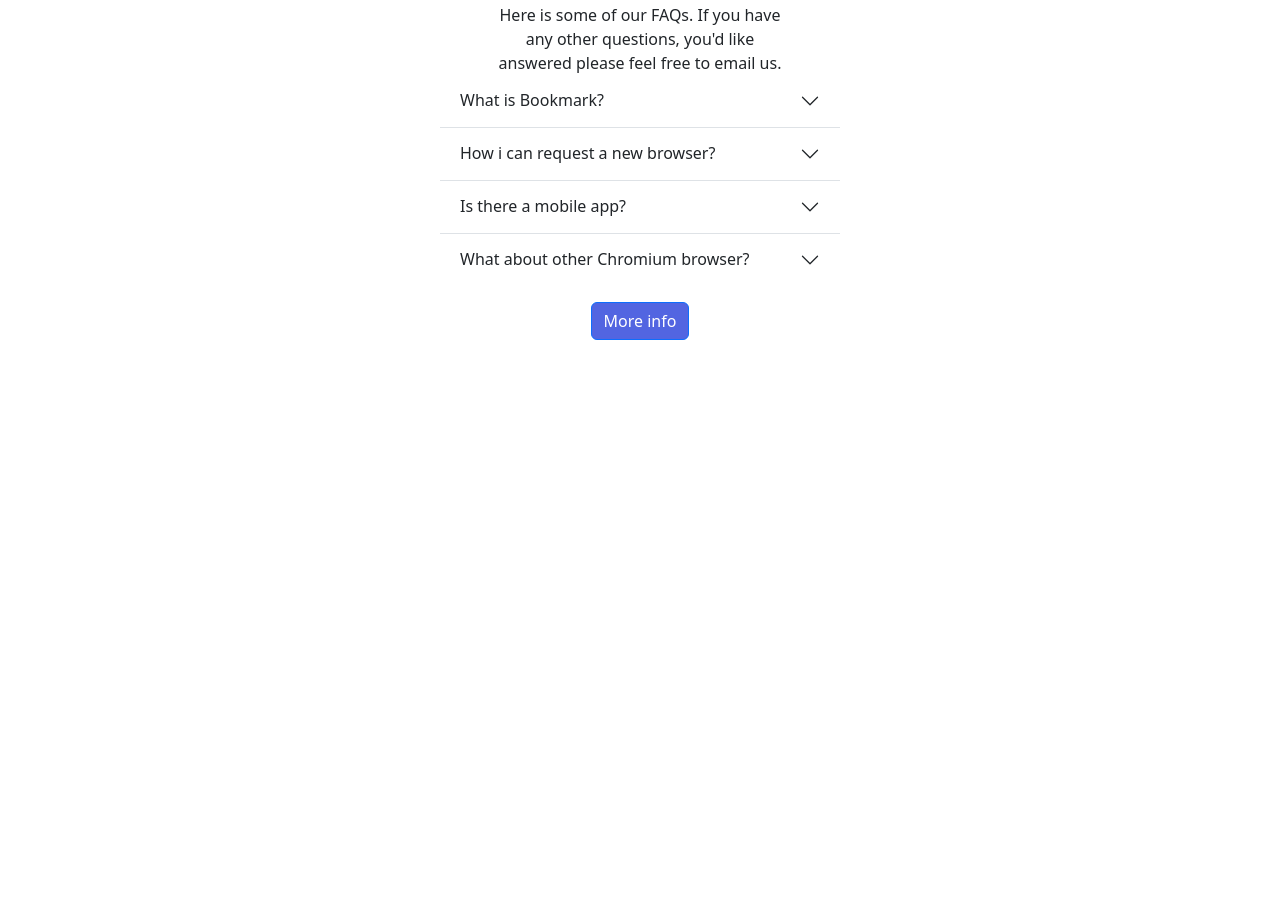
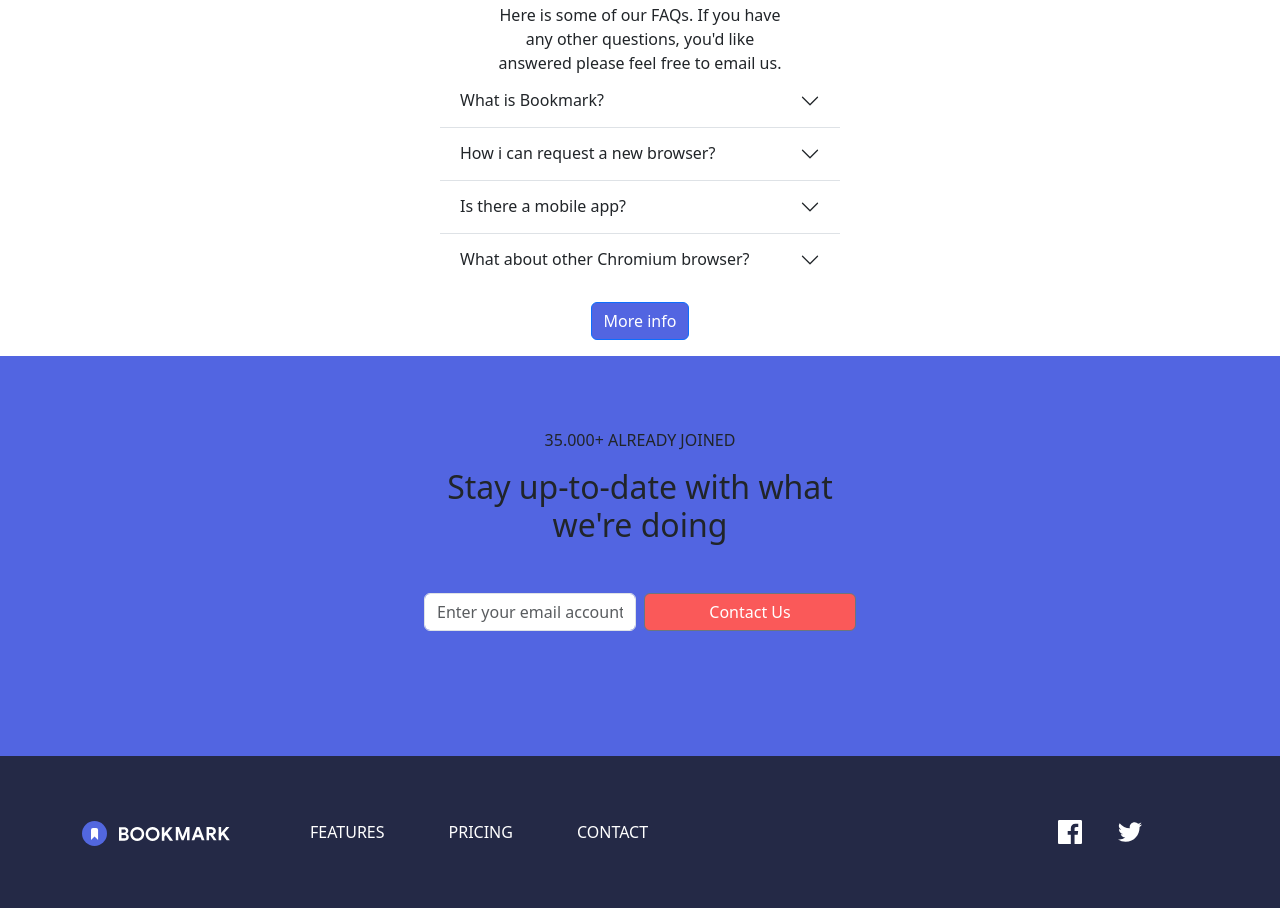
Before and after one commit to paulare17/Sprint1.2.2, a website built with Vite: page index.html in a window 1280 px wide. Shown: the part 1776-2684 px from the top of the page. Before the commit the page ends 2116 px from the top, so only its background shows below. Built offline with nearby package versions, Linux system fonts and the light colour scheme; files whose address does not match are found by name.

Commit message:
Finalitzat footer

```diff
--- a/index.html
+++ b/index.html
@@ -21,8 +21,7 @@
     <div id="section-tabs"></div>
     <div id="section-down"></div>
     <div id="section-faqs"></div>
-
-
+    <div id="footer-bookmark"></div>
 
 
     <script src="./node_modules/bootstrap/dist/js/bootstrap.bundle.min.js"></script>
--- /dev/null
+++ b/public/footer.html
@@ -0,0 +1,75 @@
+<!DOCTYPE html>
+<html lang="en">
+  <head>
+    <meta charset="UTF-8" />
+    <meta name="viewport" content="width=device-width, initial-scale=1.0" />
+    <title>Document</title>
+  </head>
+  <body>
+    <footer id="footer">
+      <div
+        class="container-fluid d-flex justify-content-center mt-3 py-4"
+        id="blue-footer"
+      >
+        <div class="row">
+          <div class="col text-center">
+            <p class="text-uppercase mt-5" id="p1">35.000+ already joined</p>
+            <h2 id="stay">Stay up-to-date with what we're doing</h2>
+            <div class="d-flex flex-md-row flex-column gap-2 mt-5 mx-auto">
+              <input
+                type="email"
+                class="form-control w-100 w-md-auto"
+                placeholder="Enter your email account"
+              />
+              <button class="btn btn-secondary w-100 w-md-auto" id="contact">
+                Contact Us
+              </button>
+            </div>
+          </div>
+        </div>
+      </div>
+      <!-- Barra navegació footer -->
+      <nav class="navbar navbar-expand-md">
+        <div class="container-fluid">
+          <div class="container">
+            <div class="row align-items-center">
+              <div
+                class="col text-center text-md-start d-flex flex-column flex-md-row justify-content-md-between align-items-center"
+              >
+                <a class="navbar-brand" href="#">
+                  <img
+                    src="/public/logo-bookmark2.svg"
+                    alt="Logo"
+                    class="d-inline-block align-text-top-md"
+                  />
+                </a>
+                <ul
+                  class="navbar-nav d-flex flex-md-row flex-column align-items-center ms-md-4 mt-3 mt-md-0 flex-grow-1 justify-content-md-end"
+                  id="footer-nav"
+                >
+                  <li class="nav-item">
+                    <a class="nav-link" href="#">Features</a>
+                  </li>
+                  <li class="nav-item">
+                    <a class="nav-link" href="#">Pricing</a>
+                  </li>
+                  <li class="nav-item">
+                    <a class="nav-link" href="#">Contact</a>
+                  </li>
+                  <li
+                    class="nav-item d-inline-block d-flex justify-content-end ms-md-auto"
+                  >
+                    <a class="nav-link" href="#">
+                      <img src="./icon-facebook.svg" class="p-3" />
+                      <img src="./icon-twitter.svg" class="p-3" />
+                    </a>
+                  </li>
+                </ul>
+              </div>
+            </div>
+          </div>
+        </div>
+      </nav>
+    </footer>
+  </body>
+</html>
--- a/src/main.js
+++ b/src/main.js
@@ -91,4 +91,17 @@
         document.getElementById("section-faqs").innerHTML = "Error: " + error.message;
         console.error("Error carregant section4-faqs:", error);
       });
+
+      fetch("/footer.html")
+      .then((response) => {
+        if (!response.ok) throw new Error("No es pot carregar footer-bookmark.html");
+        return response.text();
+      })
+      .then((data) => {
+        document.getElementById("footer-bookmark").innerHTML = data;
+      })
+      .catch((error) => {
+        document.getElementById("footer-bookmark").innerHTML = "Error: " + error.message;
+        console.error("Error carregant footer-bookmark:", error);
+      });
   });
--- a/src/style.css
+++ b/src/style.css
@@ -73,9 +73,11 @@
   cursor: pointer;
   transition: border-color 0.25s;
 }
+
 button:hover {
   border-color: #646cff;
 }
+
 button:focus,
 button:focus-visible {
   outline: 4px auto -webkit-focus-ring-color;
--- a/src/styles.scss
+++ b/src/styles.scss
@@ -8,6 +8,7 @@
 
 $primary: #5265e1;
 $secondary: #fa5959;
+$tertiary: #242946;
 $gris: #797979;
 
 body,
@@ -105,7 +106,6 @@
     padding-left: 3rem;
     padding-top: 3rem;
 
-
     .text-wrapper {
       display: flex;
       justify-content: center;
@@ -135,8 +135,6 @@
   }
 }
 
-
-
 .btn-primary {
   background-color: $primary;
 }
@@ -149,7 +147,6 @@
   .nav-item {
     margin: 0;
     padding: 0;
-
   }
 
   .nav-link {
@@ -207,13 +204,11 @@
       }
     }
   }
-
 }
 
 .container-fluid {
   padding: 0;
 }
-
 
 #section3 {
   .card-body {
@@ -227,7 +222,7 @@
     }
   }
 
-  #text-downloads{
+  #text-downloads {
     max-width: 19rem !important;
     text-align: center !important;
     margin: 0 auto; /* Centra el bloc horitzontalment */
@@ -236,8 +231,6 @@
 }
 
 #section4 {
-
-
   #accordionFaqs {
     width: 25rem;
   }
@@ -245,11 +238,39 @@
   #accordion-body {
     width: 25rem;
   }
-  #text-faqs{
+  #text-faqs {
     max-width: 19rem !important;
     text-align: center !important;
     margin: 0 auto; /* Centra el bloc horitzontalment */
     display: block; /* Assegura que sigui un bloc */
   }
+}
 
+#footer {
+  #blue-footer {
+    background-color: $primary;
+    height: 25rem;
   }
+
+  #contact {
+    background-color: $secondary;
+  }
+
+  .form-control {
+    width: 20rem;
+  }
+
+  #stay {
+    width: 27rem;
+  }
+  .navbar {
+    background-color: $tertiary;
+    #footer-nav {
+      text-transform: uppercase;
+      padding: 0.5rem 0.5rem;
+    }
+    .nav-link{
+      color:white;
+    }
+  }
+}
```
Also changed, not shown: public/logo-bookmark2.svg (added). Lines whose indentation alone changed are shown as unchanged.
